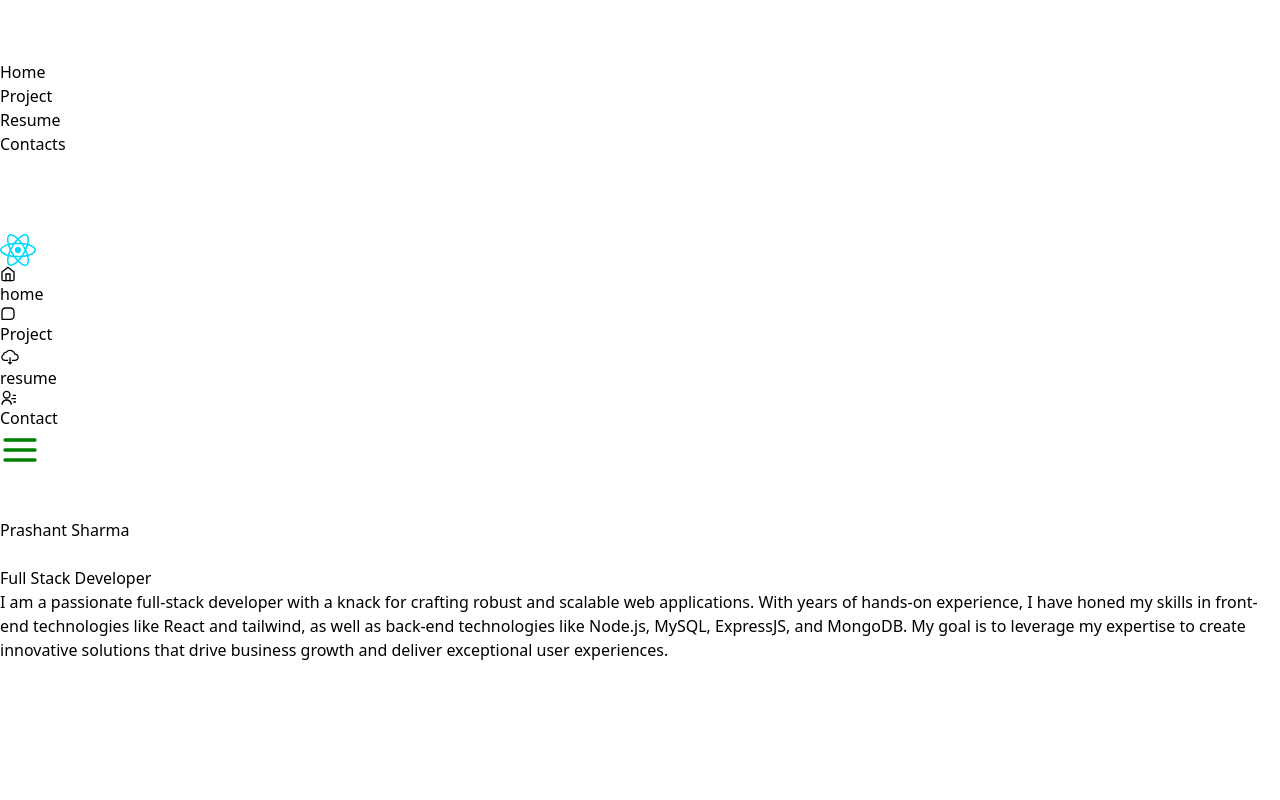
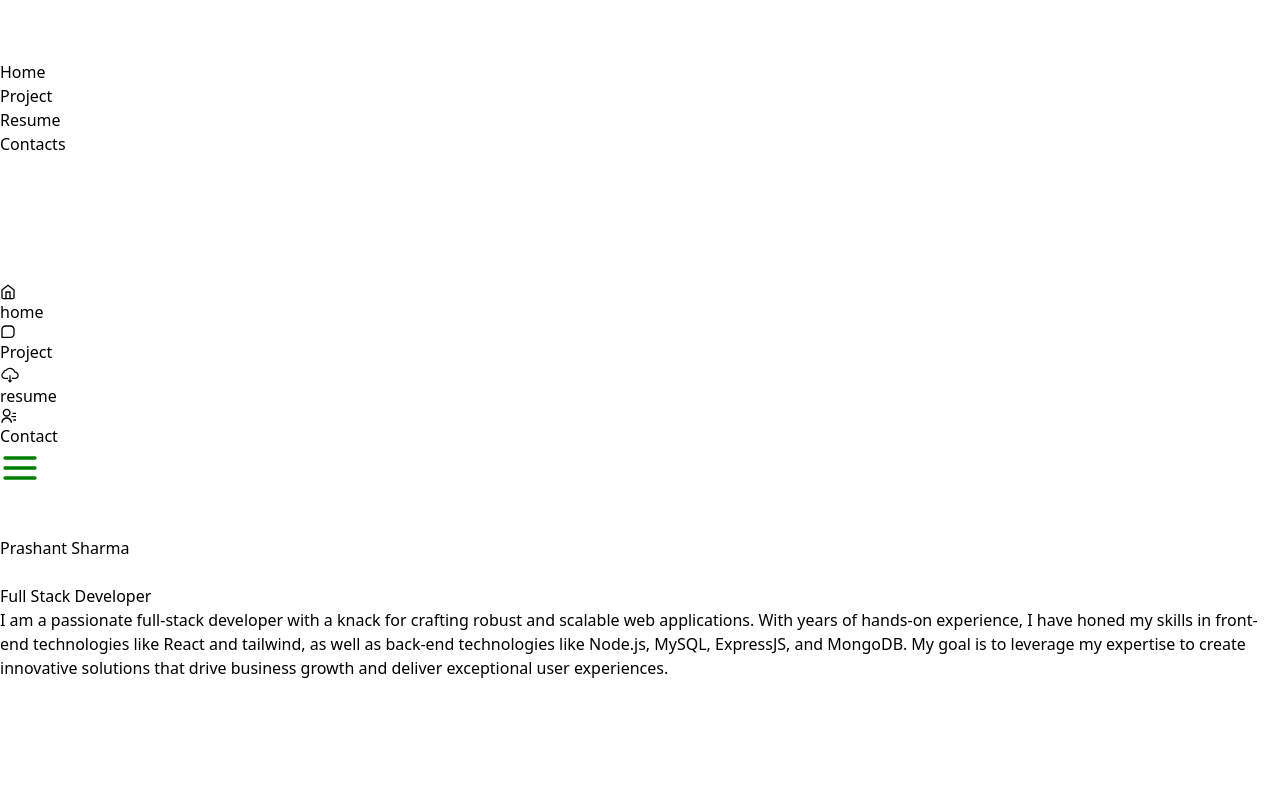
Before and after one commit to PrashantSharma0512/Prashant-Portfolio, a React (Vite) app: page / in a window 1280 px wide. Shown: the top 800 px of the page. Built offline with nearby package versions, Linux system fonts and the light colour scheme.

Commit message:
drawer logo correction

```diff
--- a/src/Component/Nav/Drawerr.jsx
+++ b/src/Component/Nav/Drawerr.jsx
@@ -1,12 +1,12 @@
 import React, { Fragment } from 'react'
 import { useState } from 'react';
-import logo from '../Image/react.svg'
 import { Link } from 'react-router-dom'
 import { BiMessageSquare } from "react-icons/bi";
 import { FiHome, FiMenu } from 'react-icons/fi'
 import { LiaCloudDownloadAltSolid } from "react-icons/lia";
 import { RiContactsLine } from "react-icons/ri";
 import { FaArrowLeft } from "react-icons/fa";
+import { BiLogoPinterest } from "react-icons/bi";
 const Drawerr = () => {
   const [isopen, setIsopen] = useState(false)
   const style = "hover:bg-zinc-400 uppercase w-full  "
@@ -16,7 +16,7 @@ const Drawerr = () => {
         <br />
         <br />
         {/* logo */}
-        <div className='flex justify-center h-10'><img src={logo} alt="" /></div>
+        <div className='flex justify-center items-center h-10'><BiLogoPinterest color='white' size={50} /></div>
         {/* list items */}
         <div className='text-2xl flex justify-center p-4'>
           <ul className={` uppercase w-full transition-all duration-1000 `}>
```
